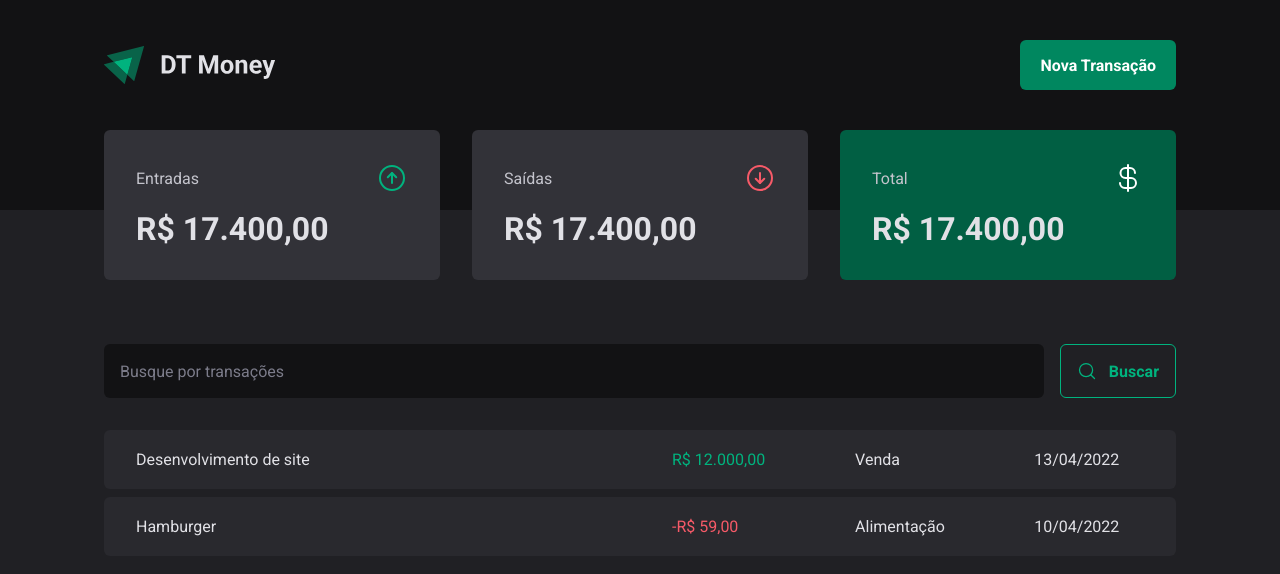
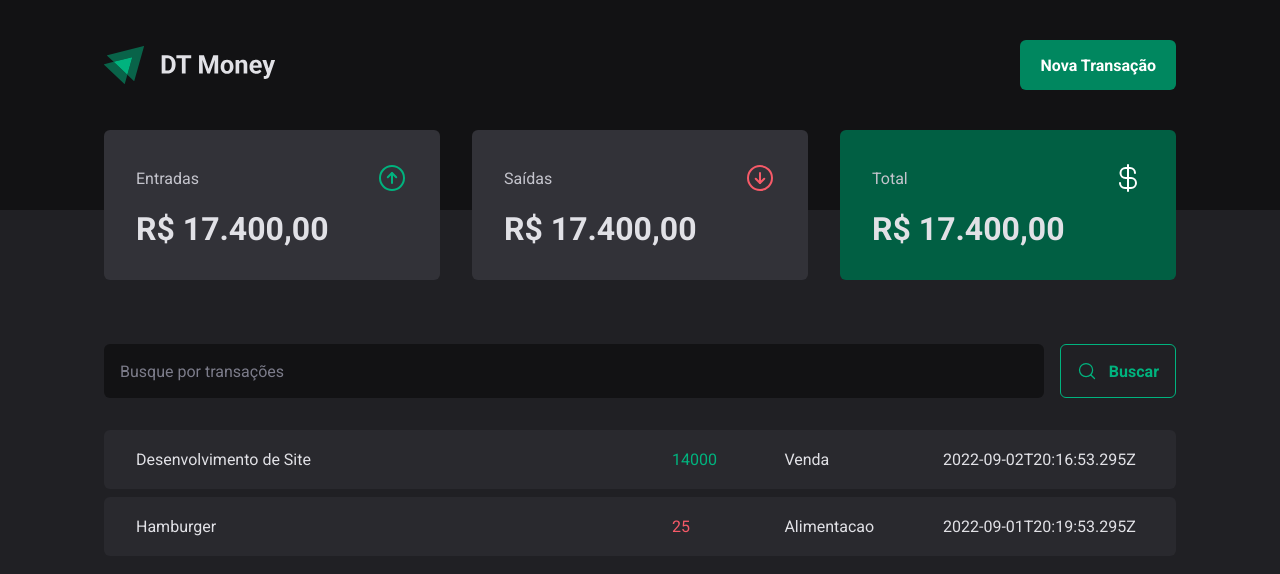
Before and after one commit to Lucas-B-C-Oliveira/DT-Money, a React (Vite) app: page / in a window 1280 px wide. Shown: the top 574 px of the page. Built offline with nearby package versions, Linux system fonts and the light colour scheme; data requests are answered from the project's data file.

Commit message:
created the base for make requests for backend, in react

```diff
--- a/server.json
+++ b/server.json
@@ -13,7 +13,7 @@
       "description": "Hamburger",
       "type": "outcome",
       "category": "Alimentacao",
-      "price": 30,
+      "price": 25,
       "createdAt": "2022-09-01T20:19:53.295Z"
     }
   ]
--- a/src/pages/Transactions/index.tsx
+++ b/src/pages/Transactions/index.tsx
@@ -1,9 +1,31 @@
+import { useEffect, useState } from "react";
 import { Header } from "../../components/Header";
 import { Summary } from './../../components/Summary/index';
 import { SearchForm } from "./components/SearchForm";
 import { PriceHighLight, TransactionsContainer, TransactionTable } from "./styles";
 
+interface Transaction {
+  id: number
+  description: string
+  type: 'income' | 'outcome'
+  price: number
+  category: string
+  createdAt: string
+}
+
 export function Transactions() {
+  const [transactions, setTransactions] = useState<Transaction[]>([])
+
+  async function loadTransactions() {
+    const response = await fetch('http://localhost:3000/transactions')
+    const data = await response.json();
+    setTransactions(data)
+  }
+
+  useEffect(() => {
+    loadTransactions()
+  }, [])
+
   return (
     <div>
       <Header />
@@ -13,24 +35,18 @@
         <TransactionTable>
           <tbody>
 
-            <tr>
-              <td width="50%">Desenvolvimento de site</td>
-              <td >
-                <PriceHighLight variant="income"> R$ 12.000,00</PriceHighLight>
-              </td>
-              <td >Venda</td>
-              <td >13/04/2022</td>
-            </tr>
-
-            <tr>
-              <td width="50%">Hamburger</td>
-              <td >
-                <PriceHighLight variant="outcome">-R$ 59,00</PriceHighLight>
-              </td>
-              <td >Alimentação</td>
-              <td >10/04/2022</td>
-            </tr>
-
+            {transactions.map(transaction => {
+              return (
+                <tr key={transaction.id}>
+                  <td width="50%">{transaction.description}</td>
+                  <td >
+                    <PriceHighLight variant={transaction.type}>{transaction.price}</PriceHighLight>
+                  </td>
+                  <td >{transaction.category}</td>
+                  <td >{transaction.createdAt}</td>
+                </tr>
+              )
+            })}
           </tbody>
         </TransactionTable>
       </TransactionsContainer>
```
